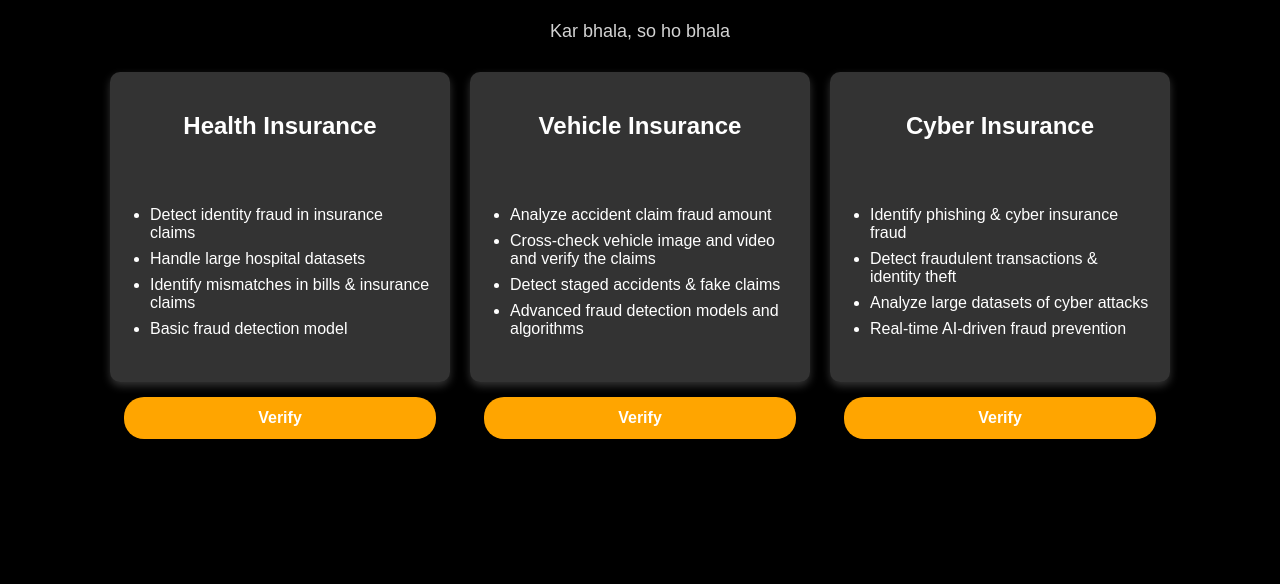
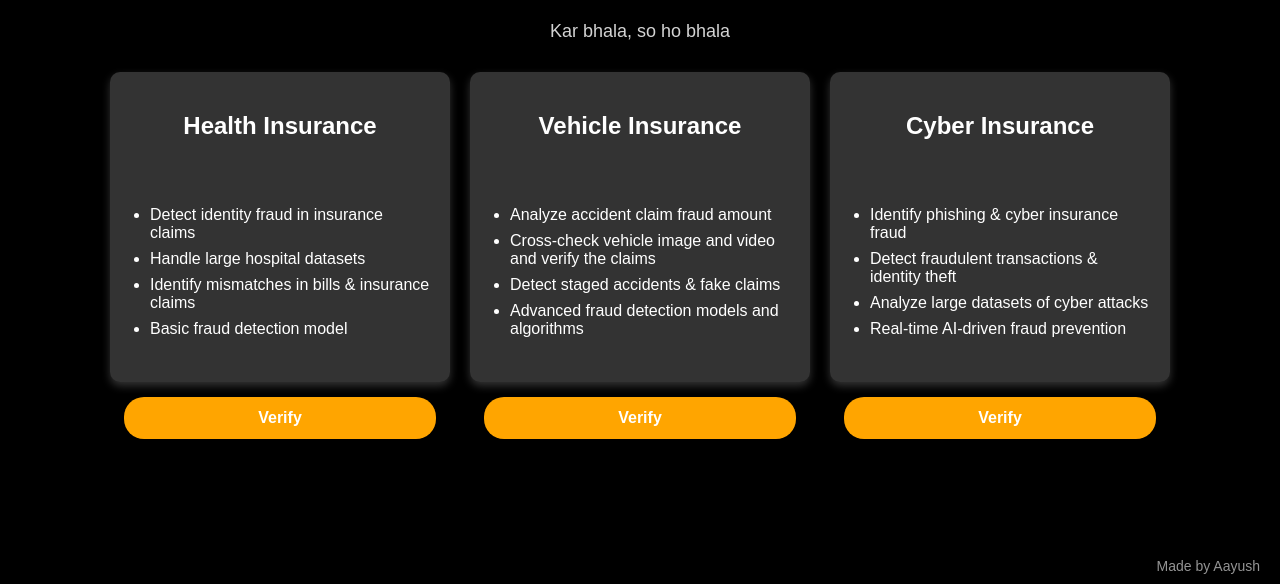
Before and after one commit to aayush93407/front_end, a plain HTML site: page index.html in a window 1280 px wide. Shown: the part 216-800 px from the top of the page. Drawn offline with Linux system fonts and the light colour scheme.

Commit message:
Update index.html

```diff
--- a/index.html
+++ b/index.html
@@ -5,6 +5,18 @@
     <meta name="viewport" content="width=device-width, initial-scale=1.0">
     <title>Insurance Fraud Detection</title>
     <style>
+        .footer {
+    position: fixed;
+    bottom: 10px;
+    right: 20px;
+    font-size: 14px;
+    color: lightgray;
+    opacity: 0.7;
+}
+.footer:hover {
+    opacity: 1;
+}
+
 
         body {
             font-family: Arial, sans-serif;
@@ -136,6 +148,9 @@
             </div>
         </div>
     </div>
+<div class="footer">
+    Made by Aayush
+</div>
 
 </body>
 </html>
```
